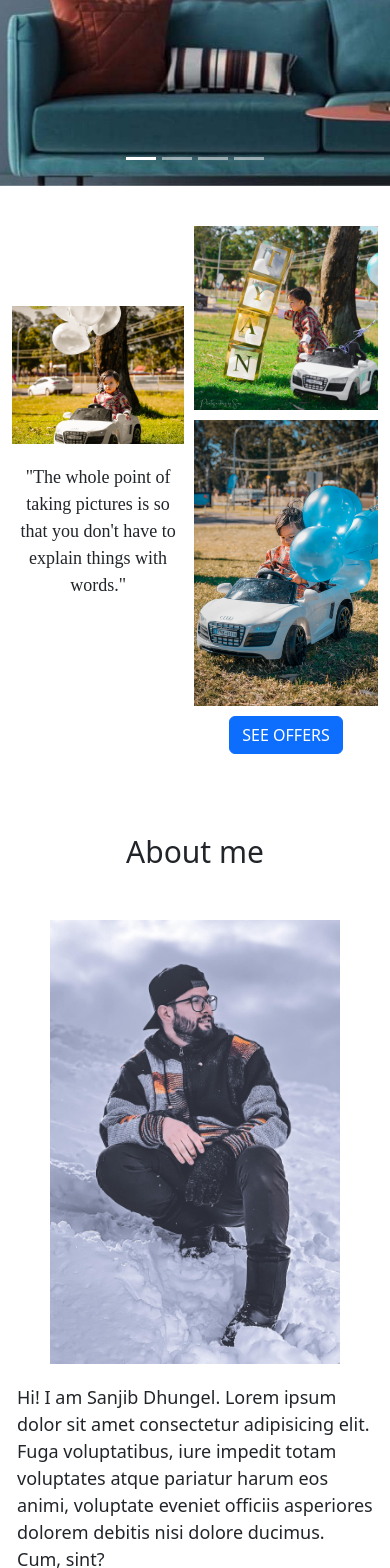
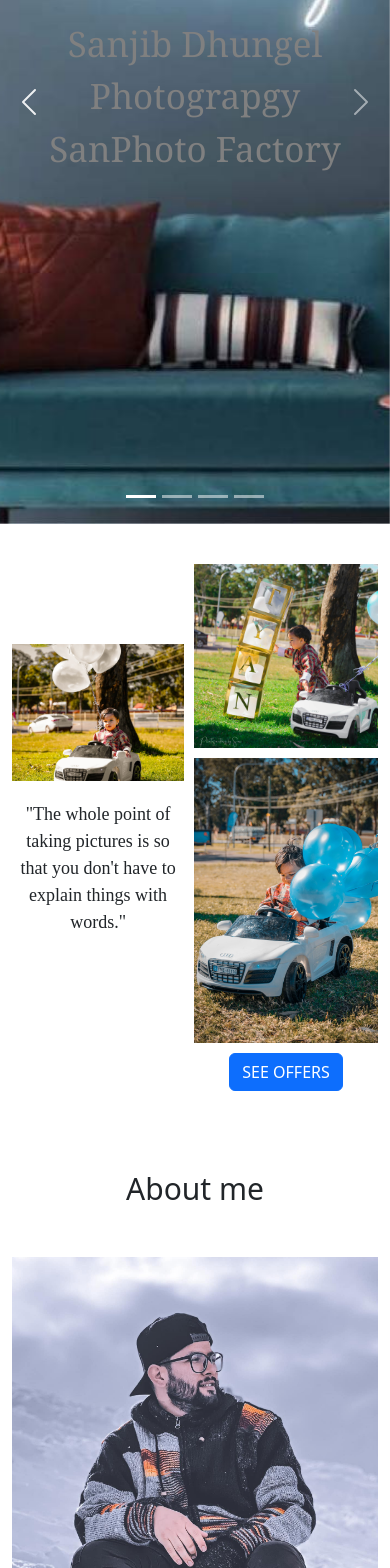
Before and after one commit to roshan-77/sanphotofactory, a React (Create React App) app: page / in a window 390 px wide. Shown: the part 320-1888 px from the top of the page. Built offline with nearby package versions, Linux system fonts and the light colour scheme.

Commit message:
new updates in design

```diff
--- a/src/App.js
+++ b/src/App.js
@@ -7,12 +7,14 @@ import Contactme from './portfolio-components/contactme';
 import Footer from './portfolio-components/footer';
 import {Navigation} from './portfolio-components/navigation';
 import './App.css';
+import Title from './portfolio-components/title';
 
 function App() {
   return (
     <div >
       {/* <Navigation /> */}
       <MyCarousel />
+      <Title />
       <Tagline />
       <Aboutme />
       <Portfolio />
--- a/src/portfolio-components/aboutme.jsx
+++ b/src/portfolio-components/aboutme.jsx
@@ -17,7 +17,14 @@ const Aboutme = () => {
                             Fuga voluptatibus, iure impedit totam voluptates atque
                             pariatur harum eos animi, voluptate eveniet officiis
                             asperiores dolorem debitis nisi dolore ducimus.
-                            Cum, sint?</p>
+                            Cum, sint?
+
+                            Lorem ipsum dolor sit amet consectetur adipisicing elit.
+                            Fuga voluptatibus, iure impedit totam voluptates atque
+                            pariatur harum eos animi, voluptate eveniet officiis
+                            asperiores dolorem debitis nisi dolore ducimus.
+                            Cum, sint?
+                            </p>
                         <Button> GET TO KNOW ME</Button>
                     </div>
                     <div className="about-me-img">
--- a/src/portfolio-components/carousel.jsx
+++ b/src/portfolio-components/carousel.jsx
@@ -15,7 +15,7 @@ function MyCarousel() {
               className="d-block w-100"
               src={san1}
               alt="First slide"
-              style={{height : "60vh", objectFit: "cover"}}
+              style={{height : "100vh", objectFit: "cover"}}
             />
           </Carousel.Item>
           <Carousel.Item>
@@ -23,7 +23,7 @@ function MyCarousel() {
               className="d-block w-100"
               src={san2}
               alt="Second slide"
-              style={{height : "60vh", objectFit: "cover"}}
+              style={{height : "100vh", objectFit: "cover"}}
 
             />
           </Carousel.Item>
@@ -32,7 +32,7 @@ function MyCarousel() {
               className="d-block w-100"
               src={san3}
               alt="Third slide"
-              style={{height : "60vh", objectFit: "cover"}}
+              style={{height : "100vh", objectFit: "cover"}}
 
             />
           </Carousel.Item>
@@ -41,7 +41,7 @@ function MyCarousel() {
               className="d-block w-100"
               src={san4}
               alt="Third slide"
-              style={{height : "60vh", objectFit: "cover"}}
+              style={{height : "100vh", objectFit: "cover"}}
 
             />
           </Carousel.Item>
--- /dev/null
+++ b/src/portfolio-components/title.jsx
@@ -0,0 +1,13 @@
+import React from "react";
+
+const Title = () => {
+    return(
+        <div className="title">
+            <div>Sanjib Dhungel</div>
+            <div>Photograpgy</div>
+            <div>SanPhoto Factory</div>
+        </div>
+    )
+}
+
+export default Title
--- a/src/style.css
+++ b/src/style.css
@@ -5,6 +5,37 @@
     padding: 40px 0;
 }
 
+/* -------------Title-------------- */
+
+.title{
+    position: absolute;
+    top: 40vh;
+    text-align: center;
+    width: 100%;
+    color: grey;
+    font-family:Georgia, 'Times New Roman', Times, serif;
+    font-size: 35px;
+}
+
+@media screen and (min-width:500px) and (max-width:950px) {
+    .title{
+        top: 30vh;
+        font-size: 35px;
+    }
+}
+
+@media screen and (min-width:950px) {
+    .title{
+        top: 30vh;
+        font-size: 55px;
+    }
+}
+
+
+.title:hover{
+    color:#3E412C;
+    cursor: pointer;
+}
 
 .tagline-containers{
     display: flex;
@@ -48,7 +79,7 @@
 }
 
 
-@media screen and (max-width:500px) {
+@media screen and (max-width:800px) {
     .tagline-containers img{
         max-width: 100%;
         height: auto;
@@ -77,23 +108,29 @@
 /* ----------- About Me --------------- */
 .about-me-container{
     display: flex;
+    justify-content: center;
+
+}
+
+.about-me-text{
+    width: 500px;
 }
 
 .about-me h1{
-    font-size: 50px;
+    font-size: 40px;
     margin-bottom: 50px;
 }
 
 .about-me-container p{
-    font-size: 35px;
+    font-size: 20px;
     margin-bottom: 50px;
 }
 .about-me-container img{
     position: relative;
     width: auto;
-    height: 550px;
-    padding:0 90px;
-    top: -100px;
+    height: 400px;
+    padding-left:90px;
+    /* top: -100px; */
 }
 
 .about-me-container Button{
@@ -101,9 +138,9 @@
 }
 
 
-@media screen and ( max-width: 500px){
+@media screen and (max-width: 500px){
     .about-me-container{
-        display: flex;
+        /* display: flex; */
         flex-wrap: wrap-reverse;
     }
 
@@ -118,7 +155,7 @@
     }
 
     .about-me-container img{
-        width: 290px;
+        width: 100%;
         height: auto;
         display: block;
         margin: 0 auto;
@@ -137,6 +174,28 @@
     }
 }
 
+@media screen and (min-width:500px) and (max-width: 800px){
+    .about-me-container p{
+        font-size: 15px;
+        padding: 0 5px;
+        margin-bottom: 20px;
+    }
+
+    .about-me-container Button{
+        margin: 0 5px;
+        font-size: 10px;
+    }
+
+    .about-me-container img{
+        width: auto;
+        height: 300px;
+        display: block;
+        margin: 0 auto;
+        /* padding: 20px 0; */
+        position: inherit;
+    }
+
+}
 
 /* ----------- Portfolio---------------- */
 .container h1{
@@ -177,7 +236,7 @@
     text-align: center;
 }
 
-@media screen and (max-width:600px) {
+@media screen and (max-width:800px) {
     .image-container{
         display:flex;
         overflow-x:auto;
@@ -254,6 +313,10 @@
     text-align: center;
 }
 
+.footer .container div{
+    padding-bottom: 10px;
+}
+
 @media screen and (min-width: 600px) {
 
     .footer .container div:nth-child(2) h2{
```
